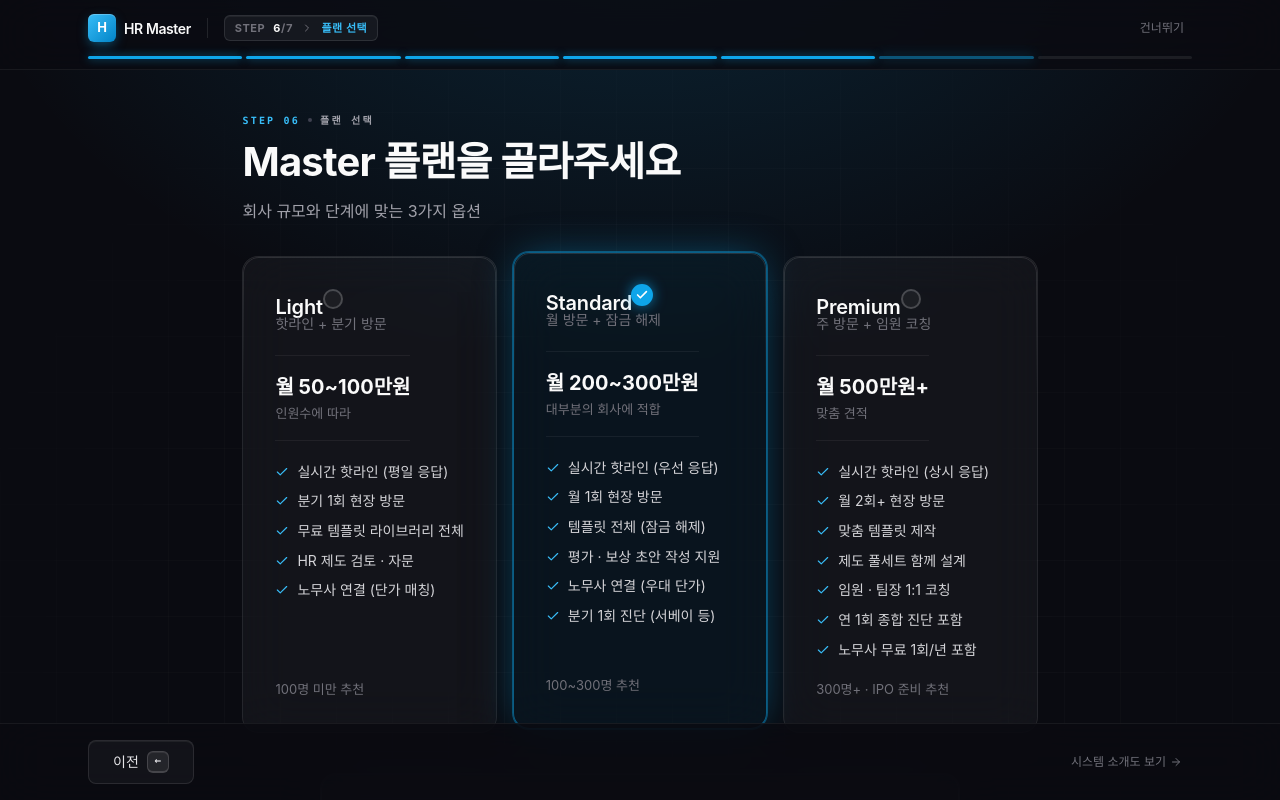
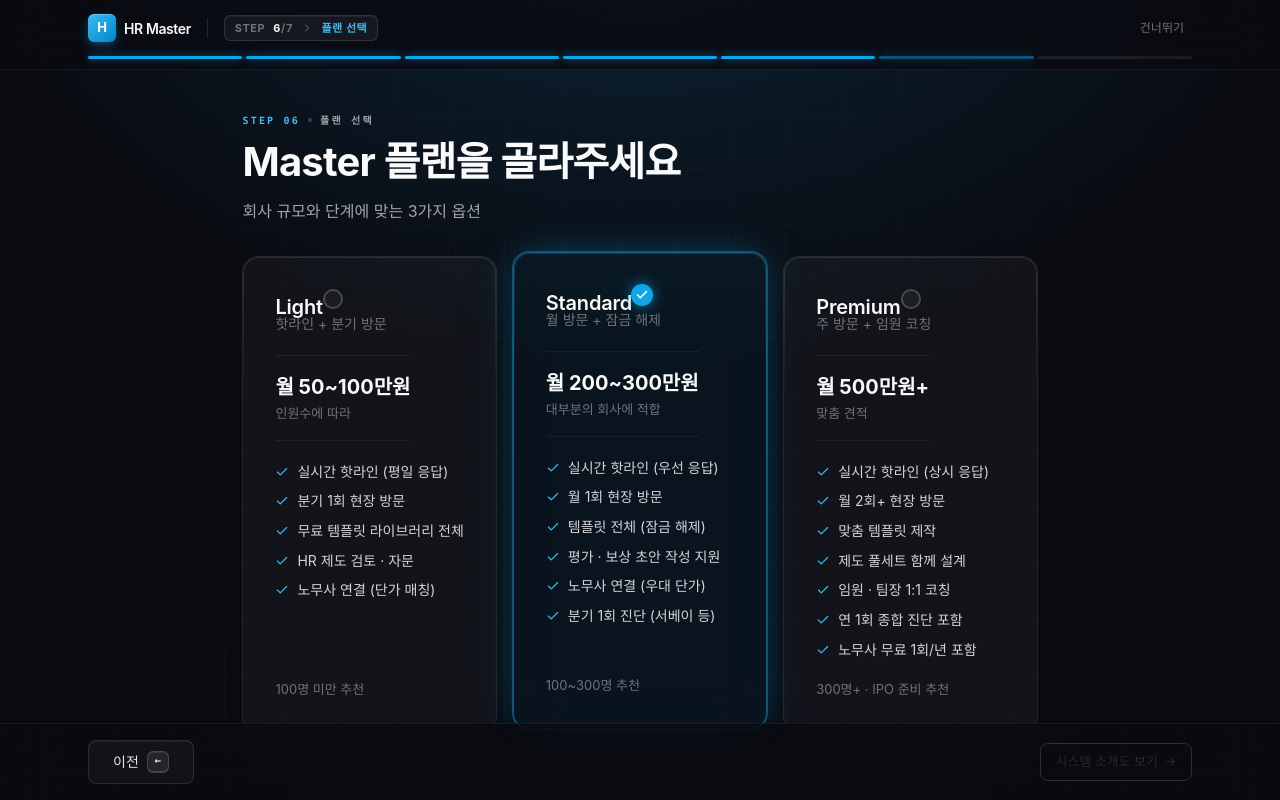
Before and after one commit to skyyoung2030-star/hradvisory, a React (Vite) app: page /tour/6-master in a window 1280 px wide. Shown: the top 800 px of the page. Built offline with nearby package versions, Linux system fonts and the light colour scheme; no server answers; a web font is replaced by a local one.

Commit message:
Updated TourNav.tsx

```diff
--- a/src/components/TourNav.tsx
+++ b/src/components/TourNav.tsx
@@ -83,11 +83,11 @@ export default function TourNav({
               type="button"
               onClick={() => void goNext()}
               disabled={disableNext}
-              className="inline-flex items-center gap-1 px-2.5 py-1.5 text-[12px] text-ink-500 hover:text-accent-400 transition-colors group disabled:opacity-40"
+              className="inline-flex items-center gap-1.5 px-3.5 py-2 text-[13px] font-medium text-ink-300 border border-white/15 rounded-lg hover:text-ink-100 hover:border-white/30 hover:bg-white/[0.04] transition-all group disabled:opacity-40"
               aria-label={`추가: ${next.label}`}
             >
               <span>{nextLabel ?? next.label}</span>
-              <ArrowRight size={12} className="transition-transform group-hover:translate-x-0.5" />
+              <ArrowRight size={13} className="transition-transform group-hover:translate-x-0.5" />
             </button>
           ) : (
             <button
```
